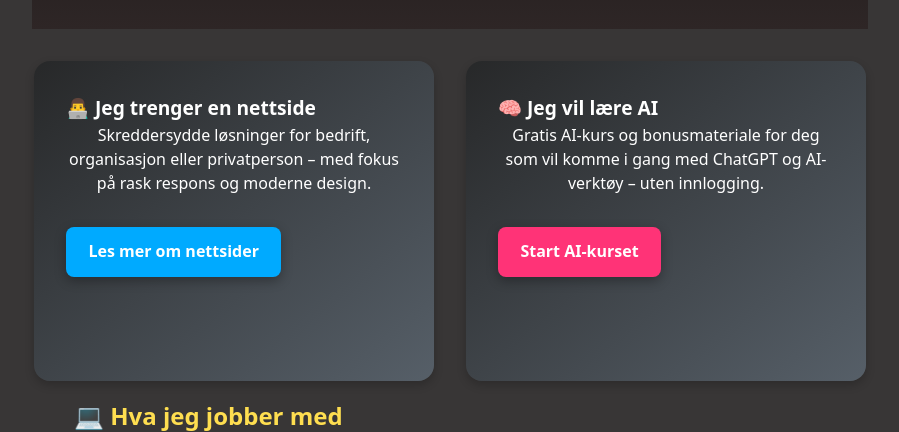
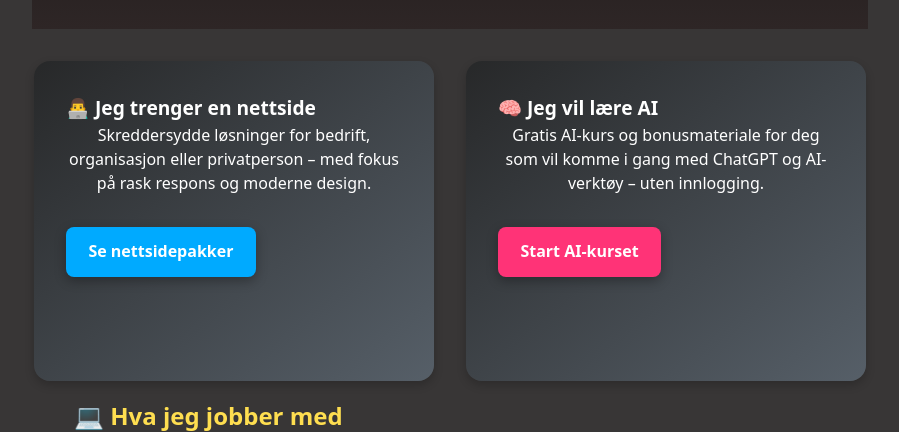
Before and after one commit to Cre8XF/cre8xf.dev, a plain HTML site: page index.html in a window 1280 px wide. Shown: the part 322-754 px from the top of the page, without its empty margins (190-1089 px from the left). Drawn offline with Linux system fonts and the light colour scheme.

Commit message:
Update index button text

```diff
--- a/index.html
+++ b/index.html
@@ -26,7 +26,7 @@
         <h3>👨‍💻 Jeg trenger en nettside</h3>
         <p>Skreddersydde løsninger for bedrift, organisasjon eller privatperson – med fokus på rask respons og moderne
           design.</p>
-        <a href="lag-nettside.html" class="btn">Les mer om nettsider</a>
+        <a href="lag-nettside.html" class="btn">Se nettsidepakker</a>
       </div>
       <div class="option-box ai">
         <h3>🧠 Jeg vil lære AI</h3>
```
